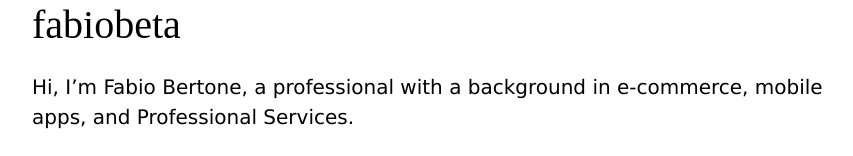
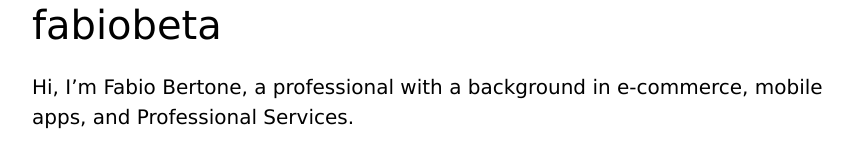
Before and after one commit to fabiobeta/fabiobeta.github.io, a plain HTML site: page index.html in a window 1280 px wide. Shown: the top 156 px of the page, without its empty margins (208-1061 px from the left). Drawn offline with Linux system fonts and the light colour scheme.

Commit message:
use Verdana

```diff
--- a/style.css
+++ b/style.css
@@ -9,7 +9,7 @@ body{
 	color:#000
 }
 h1,h2,h3,dt,small,.small,footer,label,cite,div.blogparent,input[type="submit"]{
-	font-family:valkyrie_c4;
+	font-family:Verdana, Geneva, Tahoma, sans-serif,serif;
 	font-weight:normal;
 	font-style:normal
 }
```
